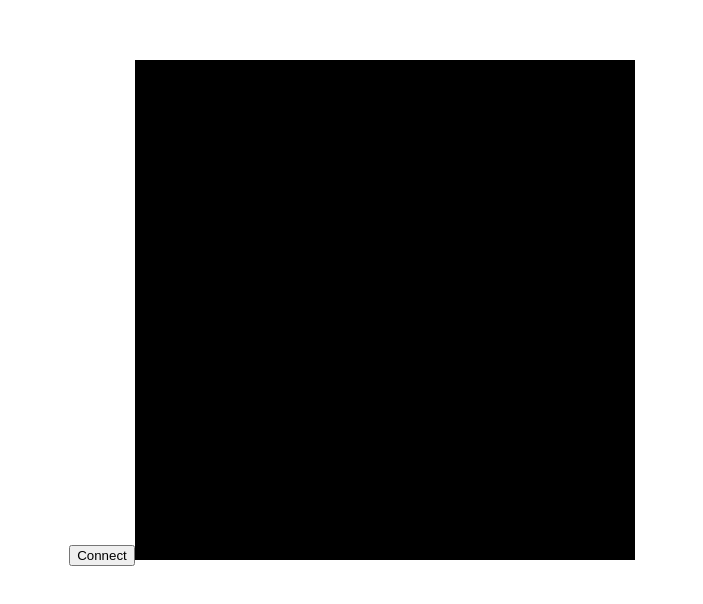
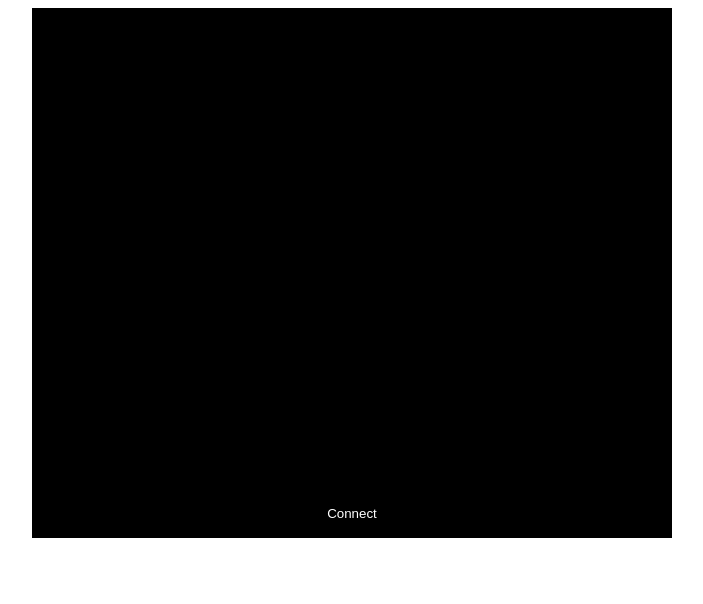
Before and after one commit to AdikWeb/emutest-client, a Vue app: page / in a window 1280 px wide. Shown: the top 604 px of the page, without its empty margins (288-991 px from the left). Built offline with nearby package versions, Linux system fonts and the light colour scheme.

Commit message:
Updated to socket io

```diff
--- a/package.json
+++ b/package.json
@@ -9,6 +9,7 @@
   },
   "dependencies": {
     "core-js": "^3.8.3",
+    "socket.io-client": "^4.5.4",
     "vue": "^2.6.14"
   },
   "devDependencies": {
--- a/src/App.vue
+++ b/src/App.vue
@@ -1,11 +1,12 @@
 <template>
   <div id="app">
-    <button @click="connect">Connect</button>
-    <canvas width="500" height="500" ref="canvas"/>
+    <canvas width="640" height="480" ref="canvas"/>
+    <button class="connect" @click="connect">Connect</button>
   </div>
 </template>
 
 <script>
+import { io } from 'socket.io-client';
 
 export default {
   name: 'App',
@@ -24,23 +25,20 @@ export default {
     drawImage(data){
       let image = new Image();
       image.onload = ()=>{
-        this.context.clearRect(0,0,500,500)
+        this.context.clearRect(0,0,640,480)
         this.context.drawImage(image, 0, 0);
       };
       image.src = data;
     },
 
     connect(){
-      // this.socket = new WebSocket('ws://51.250.77.85:3000');
-      this.socket = new WebSocket('ws://localhost:3000');
 
-      this.socket.addEventListener('open', ()=>{
-        this.socket.send('Hello Server!');
+      this.socket = io("ws://localhost:3000");
+      this.socket.on('connect', ()=>{
+        console.log('connected');
       });
-
-      this.socket.addEventListener('message', (event)=>{
-        console.log(event.data)
-        // this.drawImage(event.data.img)
+      this.socket.on('image', (data)=>{
+        this.drawImage(data);
       });
     }
   }
@@ -50,13 +48,22 @@ export default {
 <style>
 canvas{
   background: #000;
+  margin: 0 auto;
 }
 #app {
   font-family: Avenir, Helvetica, Arial, sans-serif;
-  -webkit-font-smoothing: antialiased;
-  -moz-osx-font-smoothing: grayscale;
-  text-align: center;
-  color: #2c3e50;
   margin-top: 60px;
+  display: flex;
+  flex-direction: column;
+  margin: auto;
 }
+.connect {
+  width: 640px;
+  height: 50px;
+  background: #000;
+  color: #fff;
+  border: none;
+  margin: 0 auto;
+}
+
 </style>
```
Also changed, not shown: 1 other file (tests, documents, lock files or other folders).
